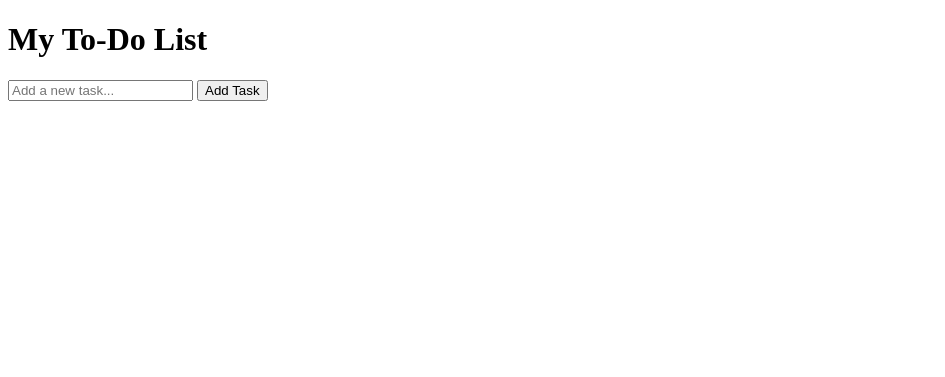
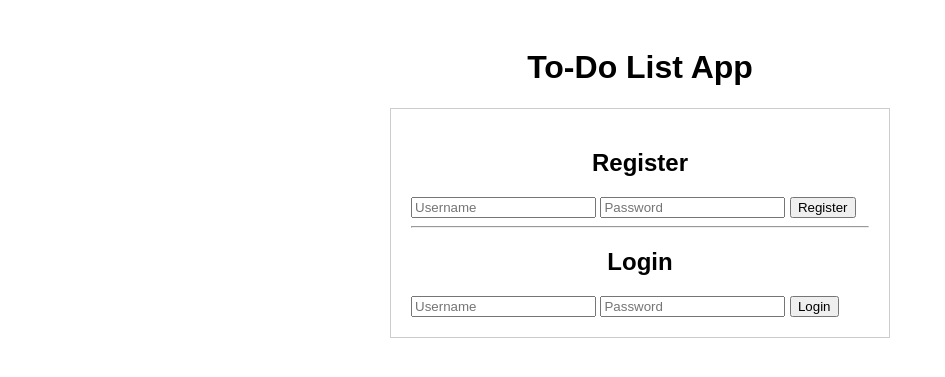
Before and after one commit to grimm00/todolist-repo, a Flask app: page / in a window 1280 px wide. Shown: the top 377 px of the page, without its empty margins (0-945 px from the left). Run offline with Flask 3, Linux system fonts and the light colour scheme.

Commit message:
feat: Implement frontend authentication and production readiness
This commit introduces a complete user authentication system on the frontend and prepares the application for production deployment.

Key Changes:

- **Frontend Authentication UI:**
  - Modified `index.html` to include registration and login forms, a user status display, and a logout button.
  - The main to-do list is now hidden by default until a user successfully authenticates.

- **Frontend Authentication Logic:**
  - Rewrote `app.js` to handle registration, login, and logout by making API calls to the backend.
  - Implemented a central `updateUI` function to manage the visibility of UI elements based on the user's login state.
  - Added a `checkLoginStatus` function that runs on page load to persist the user's session across refreshes, providing a seamless experience.

- **Backend API Enhancement:**
  - Added a new `/api/me` endpoint to `app.py` to securely and reliably fetch the current logged-in user's information.
  - The frontend now uses this endpoint to get the username, making it more robust than relying on browser storage.

- **Production Deployment Scripts:**
  - Created a new `run_prod.sh` script to build the final, multi-stage Docker image and run it locally on port 8080, simulating a production environment.
  - This script provides a consistent way to test the production-ready container.

```diff
--- a/app.py
+++ b/app.py
@@ -118,6 +118,12 @@ def logout():
     return jsonify({"success": "Logged out successfully."})
 # --- API ENDPOINTS ---
 
+# Route to get the current user's information
+@app.route('/api/me')
+@login_required
+def get_current_user():
+    return jsonify({"username": current_user.username})
+
 # GET all to-do items for the logged-in user
 @app.route('/api/todos', methods=['GET'])
 @login_required # <-- This endpoint is now protected
--- a/static/app.js
+++ b/static/app.js
@@ -1,7 +1,170 @@
+// --- DOM Element References ---
 // Get references to the HTML elements we'll be interacting with.
+
+// Auth elements
+// References for Authentication and UI containers ---
+const authContainer = document.getElementById('auth-container');
+const todoContainer = document.getElementById('todo-container');
+const userStatusContainer = document.getElementById('user-status');
+const registerForm = document.getElementById('register-form');
+const loginForm = document.getElementById('login-form');
+const logoutButton = document.getElementById('logout-button');
+const usernameDisplay = document.getElementById('username-display');
+const registerUsernameInput = document.getElementById('register-username');
+const registerPasswordInput = document.getElementById('register-password');
+const loginUsernameInput = document.getElementById('login-username');
+const loginPasswordInput = document.getElementById('login-password');
+
+// To-Do elements
 const todoForm = document.getElementById('todo-form');
 const todoInput = document.getElementById('todo-input');
 const todoList = document.getElementById('todo-list');
+
+// Status and Error elements
+const statusText = document.getElementById('status-text');
+const errorMessage = document.getElementById('error-message');
+
+console.log("app.js loaded successfully. All elements referenced.");
+
+// --- NEW: UI Management ---
+
+/**
+ * Updates the UI based on the user's login state.
+ * @param {boolean} isLoggedIn - Whether the user is currently logged in.
+ * @param {string} [username] - The username to display if logged in.
+ */
+const updateUI = (isLoggedIn, username) => {
+    if (isLoggedIn) {
+        // If logged in:
+        // Hide the authentication forms.
+        authContainer.classList.add('hidden');
+        // Show the to-do list container and the user status area.
+        todoContainer.classList.remove('hidden');
+        userStatusContainer.classList.remove('hidden');
+        // Display the user's name.
+        usernameDisplay.textContent = username;
+        // Fetch and display the user's to-do items.
+        fetchTodos();
+    } else {
+        // If not logged in:
+        // Show the authentication forms.
+        authContainer.classList.remove('hidden');
+        // Hide the to-do list and user status area.
+        todoContainer.classList.add('hidden');
+        userStatusContainer.classList.add('hidden');
+        // Clear the to-do list to ensure no old data is shown.
+        todoList.innerHTML = '';
+    }
+};
+
+// --- FUTURE: API Helper Function ---
+/**
+ * A helper function to handle fetch requests and basic error handling.
+ * @param {string} url - The URL to fetch.
+ * @param {object} [options={}] - The options for the fetch request.
+ * @returns {Promise<object|null>} - The JSON response from the API or null on error.
+
+const apiRequest = async (url, options = {}) => {
+    // This option is crucial for sending the session cookie in later steps.
+    options.credentials = 'include';
+
+    try {
+        const response = await fetch(url, options);
+        const data = await response.json(); // Always try to parse JSON
+        if (!response.ok) {
+            // If the server returns an error (e.g., status 400, 409), display it.
+            errorMessage.textContent = data.error || 'An unknown error occurred.';
+            console.error('API Error:', data);
+            return null;
+        }
+        errorMessage.textContent = ''; // Clear errors on success
+        return data;
+    } catch (error) {
+        errorMessage.textContent = 'Network error. Is the server running?';
+        console.error('Request Failed:', error);
+        return null;
+    }
+};
+ */
+
+
+// --- NEW: Event Handlers ---
+
+/**
+ * Handles user registration by sending a request to the /register endpoint.
+ */
+const handleRegister = async (event) => {
+    event.preventDefault(); // Prevent the form from reloading the page
+    const username = registerUsernameInput.value;
+    const password = registerPasswordInput.value;
+
+    const response = await fetch('/register', {
+        method: 'POST',
+        headers: { 'Content-Type': 'application/json' },
+        body: JSON.stringify({ username, password }),
+    });
+
+    const data = await response.json();
+
+    if (response.ok) {
+        alert('Registration successful! Please log in.');
+        registerForm.reset(); // Clear the registration form fields
+    } else {
+        alert(`Registration failed: ${data.error}`); // Show the error from the server
+    }
+};
+
+/**
+ * Handles user login by sending a request to the /login endpoint.
+ */
+const handleLogin = async (event) => {
+    event.preventDefault();
+    const username = loginUsernameInput.value;
+    const password = loginPasswordInput.value;
+
+    const response = await fetch('/login', {
+        method: 'POST',
+        headers: { 'Content-Type': 'application/json' },
+        body: JSON.stringify({ username, password }),
+    });
+
+    if (response.ok) {
+        // --- THIS IS A KEY STEP ---
+        // On successful login, call updateUI to change the view.
+        sessionStorage.setItem('username', username); // Temporarily store username for display
+        updateUI(true, username);
+        loginForm.reset();
+    } else {
+        alert('Login failed. Check your username and password.');
+    }
+};
+
+/**
+ * Handles user logout by sending a request to the /logout endpoint.
+ */
+const handleLogout = async () => {
+    await fetch('/logout', { method: 'POST' });
+    sessionStorage.removeItem('username'); // Clear stored username
+    // Call updateUI to return to the logged-out view.
+    updateUI(false);
+};
+
+/**
+ * Checks if the user is already logged in by calling the /api/me endpoint.
+ */
+const checkLoginStatus = async () => {
+    const response = await fetch('/api/me'); // Call the new endpoint
+
+    if (response.ok) {
+        // If the request is successful, the user is logged in.
+        const user = await response.json(); // Get the user data { "username": "..." }
+        updateUI(true, user.username); // Update the UI with the username from the server
+    } else {
+        // If the request fails (e.g., 401 Unauthorized), the user is not logged in.
+        updateUI(false);
+    }
+};
+
 
 // This function fetches all todos from the API and displays them.
 const fetchTodos = async () => {
@@ -59,8 +222,18 @@ const deleteTodo = async (id) => {
     fetchTodos();
 };
 
+// --- Event Listeners & Initial Page Load ---
+// This section 'wires up' all user interactions and starts the app
+
+// Use the 'submit' event for forms to capture when the user presses Enter or clicks the submit button.
+registerForm.addEventListener('submit', handleRegister);
+loginForm.addEventListener('submit', handleLogin);
+
+// Use the 'click' event for the logout button.
+logoutButton.addEventListener('click', handleLogout);
+
 // Add an event listener to the form to call addTodo when it's submitted.
 todoForm.addEventListener('submit', addTodo);
 
-// Fetch and display all todos when the page first loads.
-fetchTodos();
+// Finally, check the user's login status when the page is fully loaded.
+document.addEventListener('DOMContentLoaded', checkLoginStatus);
--- a/templates/index.html
+++ b/templates/index.html
@@ -4,18 +4,51 @@
     <meta charset="UTF-8">
     <meta name="viewport" content="width=device-width, initial-scale=1.0">
     <title>To-Do App</title>
+    <style>
+        /* Basic styling for layout */
+        body { font-family: sans-serif; }
+        .container { max-width: 500px; margin: auto; padding: 20px; }
+        .hidden { display: none; }
+        .auth-forms, .todo-container { border: 1px solid #ccc; padding: 20px; margin-top: 20px; }
+        h1, h2 { text-align: center; }
+    </style>
 </head>
 <body>
 
-    <h1>My To-Do List</h1>
+    <div class="container">
+        <h1>To-Do List App</h1>
 
-    <form id="todo-form">
-        <input type="text" id="todo-input" placeholder="Add a new task..." required>
-        <button type="submit">Add Task</button>
-    </form>
+        <div id="user-status" class="hidden">
+            <p>Welcome, <span id="username-display"></span>! <button id="logout-button">Logout</button></p>
+        </div>
 
-    <ul id="todo-list">
-        </ul>
+        <div id="auth-container" class="auth-forms">
+            <h2>Register</h2>
+            <form id="register-form">
+                <input type="text" id="register-username" placeholder="Username" required>
+                <input type="password" id="register-password" placeholder="Password" required>
+                <button type="submit">Register</button>
+            </form>
+
+            <hr>
+
+            <h2>Login</h2>
+            <form id="login-form">
+                <input type="text" id="login-username" placeholder="Username" required>
+                <input type="password" id="login-password" placeholder="Password" required>
+                <button type="submit">Login</button>
+            </form>
+        </div>
+
+        <div id="todo-container" class="todo-container hidden">
+            <h2>My To-Do List</h2>
+            <form id="todo-form">
+                <input type="text" id="todo-input" placeholder="Add a new task..." required>
+                <button type="submit">Add Task</button>
+            </form>
+            <ul id="todo-list"></ul>
+        </div>
+    </div>
 
     <script src="{{ url_for('static', filename='app.js') }}"></script>
 </body>
```
Also changed, not shown: 1 other file.
